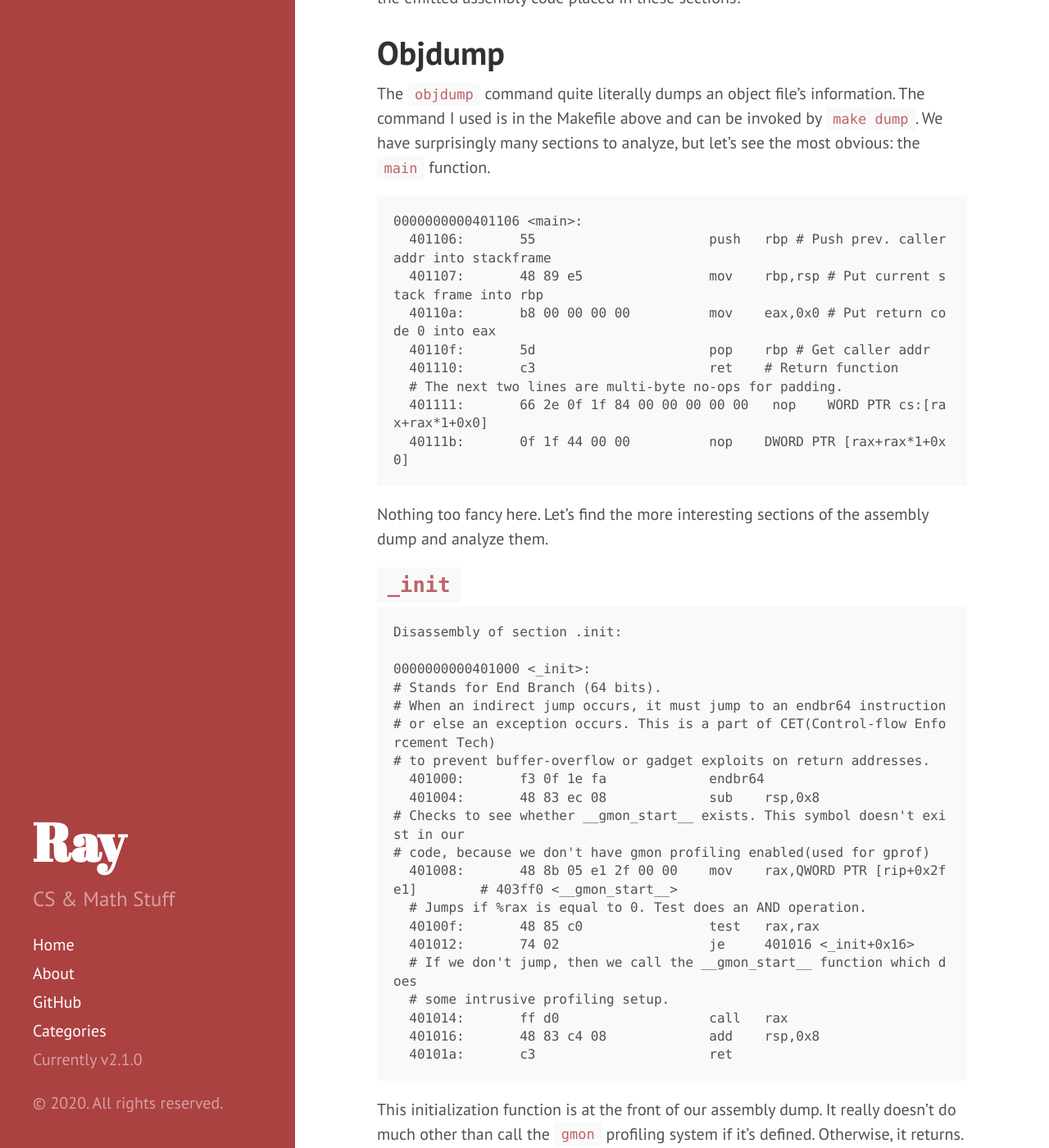
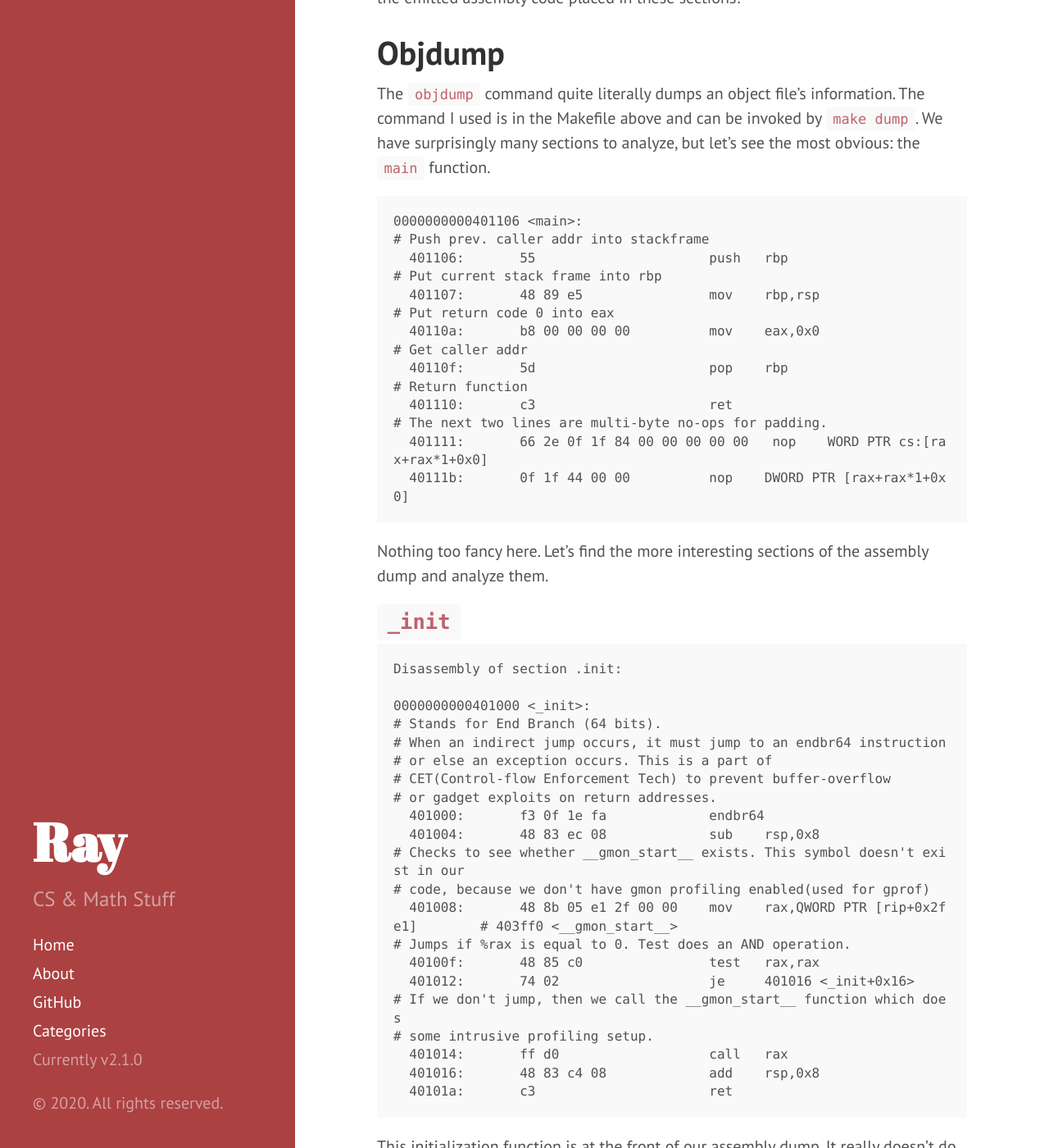
Before and after one commit to OneRaynyDay/oneraynyday.github.io, a Jekyll site: the page built from _posts/2020-05-03-Analyzing-The-Simplest-C++-Program.md, in a window 1280 px wide and 1400 px high, scrolled down 11230 px. Shown: the whole window at 82% size. Built offline with Jekyll 4.4.1, drawn with Linux system fonts in a browser that asks for light colours; formulas are drawn with MathJax 3.

Commit message:
Change up the width of my blog

````diff
--- a/_posts/2020-05-03-Analyzing-The-Simplest-C++-Program.md
+++ b/_posts/2020-05-03-Analyzing-The-Simplest-C++-Program.md
@@ -305,12 +305,17 @@
 
 ```assembly
 0000000000401106 <main>:
-  401106:	55                   	push   rbp # Push prev. caller addr into stackframe
-  401107:	48 89 e5             	mov    rbp,rsp # Put current stack frame into rbp
-  40110a:	b8 00 00 00 00       	mov    eax,0x0 # Put return code 0 into eax
-  40110f:	5d                   	pop    rbp # Get caller addr
-  401110:	c3                   	ret    # Return function
-  # The next two lines are multi-byte no-ops for padding.
+# Push prev. caller addr into stackframe
+  401106:	55                   	push   rbp
+# Put current stack frame into rbp
+  401107:	48 89 e5             	mov    rbp,rsp
+# Put return code 0 into eax
+  40110a:	b8 00 00 00 00       	mov    eax,0x0
+# Get caller addr
+  40110f:	5d                   	pop    rbp
+# Return function
+  401110:	c3                   	ret
+# The next two lines are multi-byte no-ops for padding.
   401111:	66 2e 0f 1f 84 00 00 00 00 00 	nop    WORD PTR cs:[rax+rax*1+0x0]
   40111b:	0f 1f 44 00 00       	nop    DWORD PTR [rax+rax*1+0x0]
 ```
@@ -325,18 +330,19 @@
 0000000000401000 <_init>:
 # Stands for End Branch (64 bits).
 # When an indirect jump occurs, it must jump to an endbr64 instruction
-# or else an exception occurs. This is a part of CET(Control-flow Enforcement Tech)
-# to prevent buffer-overflow or gadget exploits on return addresses.
+# or else an exception occurs. This is a part of
+# CET(Control-flow Enforcement Tech) to prevent buffer-overflow
+# or gadget exploits on return addresses.
   401000:	f3 0f 1e fa          	endbr64
   401004:	48 83 ec 08          	sub    rsp,0x8
 # Checks to see whether __gmon_start__ exists. This symbol doesn't exist in our
 # code, because we don't have gmon profiling enabled(used for gprof)
   401008:	48 8b 05 e1 2f 00 00 	mov    rax,QWORD PTR [rip+0x2fe1]        # 403ff0 <__gmon_start__>
-  # Jumps if %rax is equal to 0. Test does an AND operation.
+# Jumps if %rax is equal to 0. Test does an AND operation.
   40100f:	48 85 c0             	test   rax,rax
   401012:	74 02                	je     401016 <_init+0x16>
-  # If we don't jump, then we call the __gmon_start__ function which does
-  # some intrusive profiling setup.
+# If we don't jump, then we call the __gmon_start__ function which does
+# some intrusive profiling setup.
   401014:	ff d0                	call   rax
   401016:	48 83 c4 08          	add    rsp,0x8
   40101a:	c3                   	ret
--- a/public/css/poole.css
+++ b/public/css/poole.css
@@ -286,7 +286,7 @@
  */
 
 .container {
-  max-width: 38rem;
+  max-width: 50rem;
   padding-left:  1rem;
   padding-right: 1rem;
   margin-left:  auto;
````
